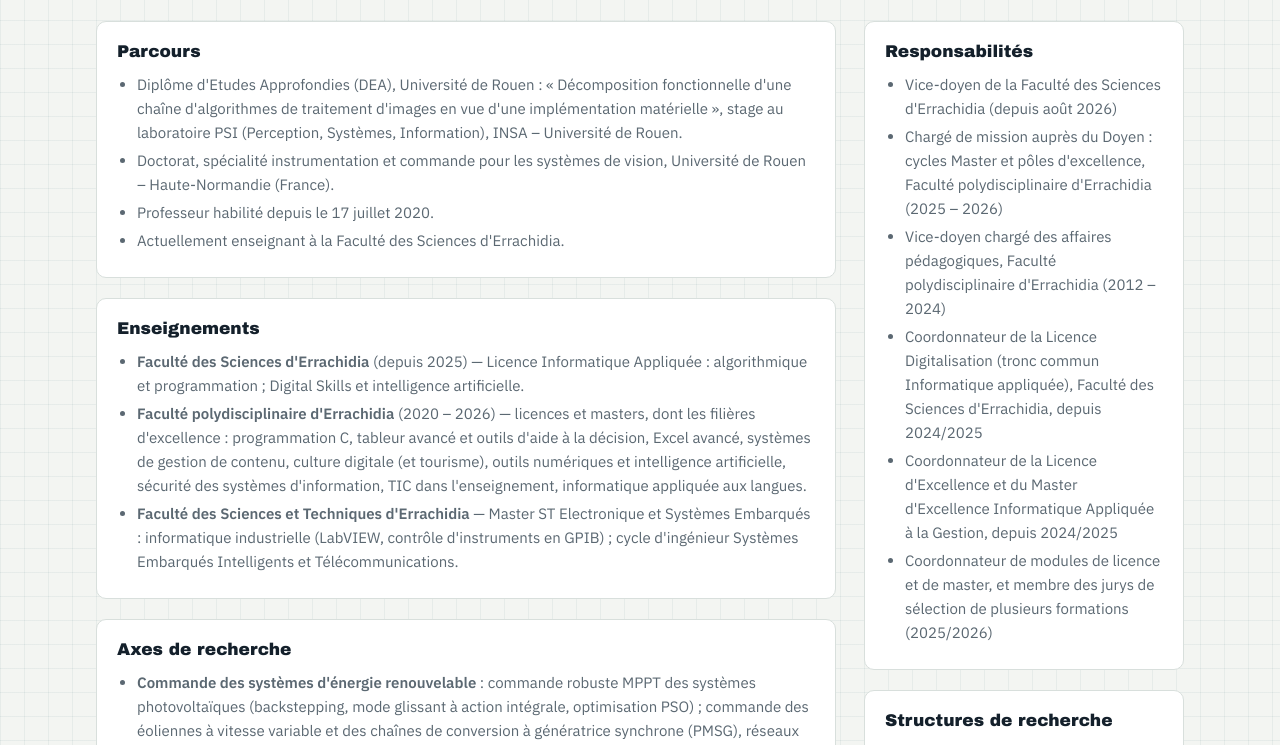
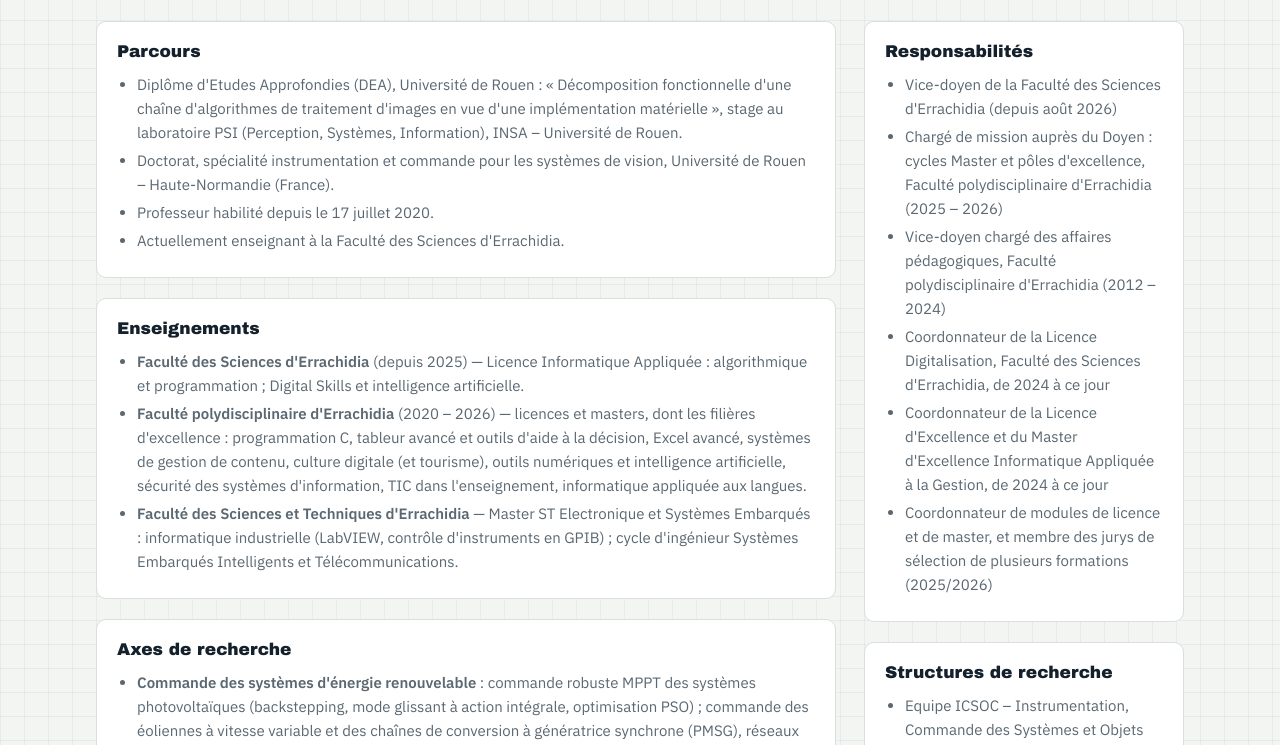
Before and after one commit to mhanine-cours/cours-hanine, a plain HTML site: page apropos.html in a window 1280 px wide. Shown: the part 484-1229 px from the top of the page. Drawn offline with Linux system fonts and the light colour scheme; a web font is replaced by a local one.

Commit message:
A propos : coordinations de filières, de 2024 à ce jour
Co-Authored-By: Claude Fable 5.2 <noreply@anthropic.com>
Claude-Session: https://claude.ai/code/session_01VSd4Ab1pnf4A9tUEzg2vqx

```diff
--- a/apropos.html
+++ b/apropos.html
@@ -76,8 +76,8 @@
    <li>Vice-doyen de la Faculté des Sciences d'Errachidia (depuis août 2026)</li>
    <li>Chargé de mission auprès du Doyen : cycles Master et pôles d'excellence, Faculté polydisciplinaire d'Errachidia (2025 – 2026)</li>
    <li>Vice-doyen chargé des affaires pédagogiques, Faculté polydisciplinaire d'Errachidia (2012 – 2024)</li>
-   <li>Coordonnateur de la Licence Digitalisation (tronc commun Informatique appliquée), Faculté des Sciences d'Errachidia, depuis 2024/2025</li>
-   <li>Coordonnateur de la Licence d'Excellence et du Master d'Excellence Informatique Appliquée à la Gestion, depuis 2024/2025</li>
+   <li>Coordonnateur de la Licence Digitalisation, Faculté des Sciences d'Errachidia, de 2024 à ce jour</li>
+   <li>Coordonnateur de la Licence d'Excellence et du Master d'Excellence Informatique Appliquée à la Gestion, de 2024 à ce jour</li>
    <li>Coordonnateur de modules de licence et de master, et membre des jurys de sélection de plusieurs formations (2025/2026)</li>
   </ul></section>
   <section class="panel"><h2>Structures de recherche</h2><ul>
```
